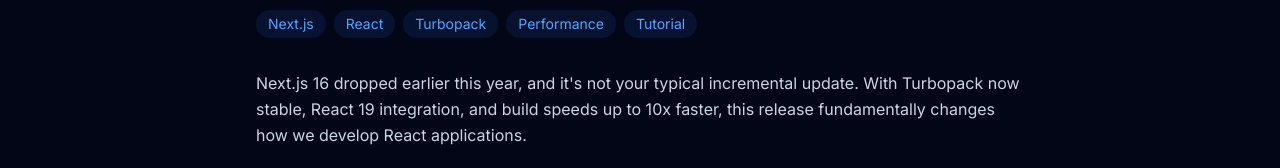
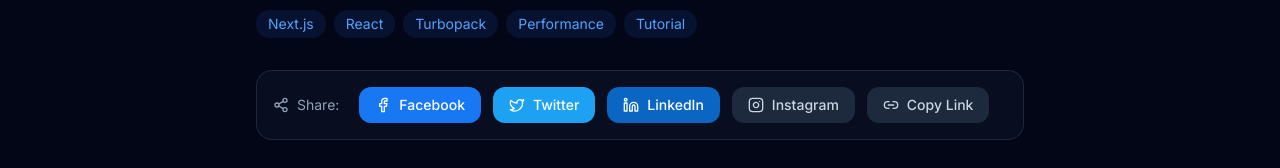
Before and after one commit to falouix-dlc/my-portfolio, a Next.js app: page /blog/getting-started-with-nextjs in a window 1280 px wide. Shown: the part 398-566 px from the top of the page. Built offline with nearby package versions, Linux system fonts and the light colour scheme; no server answers.

Commit message:
Enhanced blog post

```diff
--- a/app/blog/[slug]/page.tsx
+++ b/app/blog/[slug]/page.tsx
@@ -3,7 +3,8 @@
 import { MDXRemote } from 'next-mdx-remote/rsc';
 import { mdxComponents } from '../components/MDXComponents';
 import Link from 'next/link';
-import { ArrowLeft, Calendar, Clock } from 'lucide-react';
+import { ArrowLeft, Calendar, Clock, Share2, Facebook, Link2, Twitter } from 'lucide-react';
+import ShareButtons from '../components/ShareButtons';
 
 interface Props {
   params: Promise<{ slug: string }>;
@@ -32,6 +33,10 @@
   if (!post) {
     notFound();
   }
+
+  // Construct the full URL for sharing
+  const siteUrl = process.env.NEXT_PUBLIC_SITE_URL || 'https://falouix.com';
+  const postUrl = `${siteUrl}/blog/${post.slug}`;
 
   return (
     <article className="py-24 px-6 bg-[#020617] min-h-screen">
@@ -67,7 +72,7 @@
           <p className="text-xl text-slate-400">{post.excerpt}</p>
 
           <div className="flex flex-wrap gap-2 mt-6">
-            {post.tags.map((tag: string) => (
+            {post.tags.map((tag) => (
               <span
                 key={tag}
                 className="px-3 py-1 bg-blue-500/10 text-blue-400 text-sm rounded-full"
@@ -78,8 +83,26 @@
           </div>
         </header>
 
+        {/* Share Buttons */}
+        <ShareButtons
+          url={postUrl}
+          title={post.title}
+          excerpt={post.excerpt}
+        />
+
+        {/* Content */}
         <div className="prose prose-invert prose-blue max-w-none">
           <MDXRemote source={post.content} components={mdxComponents} />
+        </div>
+
+        {/* Bottom Share Section */}
+        <div className="mt-12 pt-8 border-t border-slate-800">
+          <p className="text-slate-400 mb-4">Enjoyed this post? Share it with others:</p>
+          <ShareButtons
+            url={postUrl}
+            title={post.title}
+            excerpt={post.excerpt}
+          />
         </div>
       </div>
     </article>
--- /dev/null
+++ b/app/blog/components/ShareButtons.tsx
@@ -0,0 +1,133 @@
+'use client';
+
+import { useState } from 'react';
+import {
+  Facebook,
+  Twitter,
+  Linkedin,
+  Link2,
+  Check,
+  Share2,
+  Instagram,
+  QrCode
+} from 'lucide-react';
+
+interface ShareButtonsProps {
+  url: string;
+  title: string;
+  excerpt: string;
+}
+
+export default function ShareButtons({ url, title, excerpt }: ShareButtonsProps) {
+  const [copied, setCopied] = useState(false);
+  const [showQR, setShowQR] = useState(false);
+
+  const handleCopyLink = async () => {
+    try {
+      await navigator.clipboard.writeText(url);
+      setCopied(true);
+      setTimeout(() => setCopied(false), 2000);
+    } catch (err) {
+      console.error('Failed to copy:', err);
+    }
+  };
+
+  const handleShare = (href: string) => {
+    window.open(href, '_blank', 'width=600,height=400,noopener,noreferrer');
+  };
+
+  // Generate QR code URL (using free service)
+  const qrCodeUrl = `https://api.qrserver.com/v1/create-qr-code/?size=200x200&data=${encodeURIComponent(url)}`;
+
+  return (
+    <div className="my-8">
+      <div className="flex flex-wrap items-center gap-3 p-4 bg-slate-900/50 border border-slate-800 rounded-xl">
+        <span className="flex items-center gap-2 text-slate-400 text-sm mr-2">
+          <Share2 className="w-4 h-4" />
+          Share:
+        </span>
+
+        {/* Facebook */}
+        <button
+          onClick={() => handleShare(`https://www.facebook.com/sharer/sharer.php?u=${encodeURIComponent(url)}`)}
+          className="flex items-center gap-2 px-4 py-2 bg-[#1877F2] hover:bg-[#166fe5] text-white text-sm font-medium rounded-lg transition-all duration-200 hover:scale-105"
+        >
+          <Facebook className="w-4 h-4" />
+          <span className="hidden sm:inline">Facebook</span>
+        </button>
+
+        {/* Twitter/X */}
+        <button
+          onClick={() => handleShare(`https://twitter.com/intent/tweet?text=${encodeURIComponent(title)}&url=${encodeURIComponent(url)}`)}
+          className="flex items-center gap-2 px-4 py-2 bg-[#1DA1F2] hover:bg-[#1a91da] text-white text-sm font-medium rounded-lg transition-all duration-200 hover:scale-105"
+        >
+          <Twitter className="w-4 h-4" />
+          <span className="hidden sm:inline">Twitter</span>
+        </button>
+
+        {/* LinkedIn */}
+        <button
+          onClick={() => handleShare(`https://www.linkedin.com/sharing/share-offsite/?url=${encodeURIComponent(url)}`)}
+          className="flex items-center gap-2 px-4 py-2 bg-[#0A66C2] hover:bg-[#0958a8] text-white text-sm font-medium rounded-lg transition-all duration-200 hover:scale-105"
+        >
+          <Linkedin className="w-4 h-4" />
+          <span className="hidden sm:inline">LinkedIn</span>
+        </button>
+
+        {/* Instagram QR Toggle */}
+        <button
+          onClick={() => setShowQR(!showQR)}
+          className={`flex items-center gap-2 px-4 py-2 text-sm font-medium rounded-lg transition-all duration-200 hover:scale-105 ${
+            showQR
+              ? 'bg-gradient-to-r from-purple-600 via-pink-600 to-orange-500 text-white'
+              : 'bg-slate-800 hover:bg-slate-700 text-slate-300'
+          }`}
+        >
+          <Instagram className="w-4 h-4" />
+          <span className="hidden sm:inline">{showQR ? 'Hide QR' : 'Instagram'}</span>
+        </button>
+
+        {/* Copy Link */}
+        <button
+          onClick={handleCopyLink}
+          className={`flex items-center gap-2 px-4 py-2 text-sm font-medium rounded-lg transition-all duration-200 hover:scale-105 ${
+            copied
+              ? 'bg-green-600 text-white'
+              : 'bg-slate-800 hover:bg-slate-700 text-slate-300'
+          }`}
+        >
+          {copied ? <Check className="w-4 h-4" /> : <Link2 className="w-4 h-4" />}
+          <span>{copied ? 'Copied!' : 'Copy Link'}</span>
+        </button>
+      </div>
+
+      {/* Instagram QR Code Section */}
+      {showQR && (
+        <div className="mt-4 p-6 bg-slate-900/50 border border-slate-800 rounded-xl text-center">
+          <p className="text-slate-400 mb-4 flex items-center justify-center gap-2">
+            <QrCode className="w-4 h-4" />
+            Scan this QR code with your phone to open on Instagram
+          </p>
+          <div className="inline-block p-4 bg-white rounded-xl">
+            {/* eslint-disable-next-line @next/next/no-img-element */}
+            <img
+              src={qrCodeUrl}
+              alt="QR Code for Instagram sharing"
+              className="w-48 h-48"
+            />
+          </div>
+          <p className="text-slate-500 text-sm mt-4">
+            Or{' '}
+            <button
+              onClick={handleCopyLink}
+              className="text-blue-400 hover:text-blue-300 underline"
+            >
+              copy the link
+            </button>
+            {' '}and paste in Instagram bio or story
+          </p>
+        </div>
+      )}
+    </div>
+  );
+}
```
